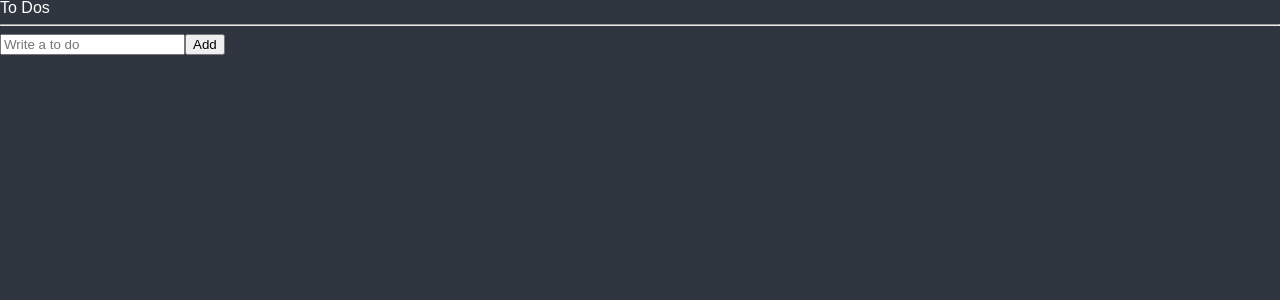
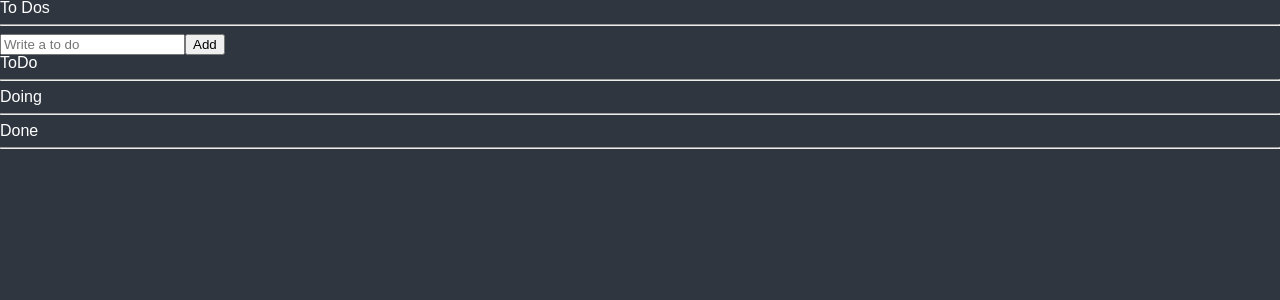
Before and after one commit to unidagit/todoList, a React (Create React App) app: page / in a window 1280 px wide. Shown: the top 300 px of the page. Built offline with nearby package versions, Linux system fonts and the light colour scheme.

Commit message:
selector 추가

```diff
--- a/src/components/ToDoList.tsx
+++ b/src/components/ToDoList.tsx
@@ -1,20 +1,38 @@
 import { useRecoilValue } from "recoil";
-import { toDoState } from "./atoms";
+import { toDoSelector, toDoState } from "./atoms";
 import CreateToDo from "./CreateToDo";
 import ToDo from "./ToDo";
 
 function ToDoList() {
-  const toDos = useRecoilValue(toDoState);
+  // const toDos = useRecoilValue(toDoState);
+  // console.log(toDos);
+  const [toDo, doing, done] = useRecoilValue(toDoSelector);
   return (
     <div>
       <h1>To Dos</h1>
       <hr />
       <CreateToDo />
+      <h2>ToDo</h2>
       <ul>
-        {toDos.map((toDo) => (
+        {toDo.map((toDo) => (
           <ToDo key={toDo.id} {...toDo} />
         ))}
       </ul>
+      <hr />
+      <h2>Doing</h2>
+      <ul>
+        {doing.map((toDo) => (
+          <ToDo key={toDo.id} {...toDo} />
+        ))}
+      </ul>
+      <hr />
+      <h2>Done</h2>
+      <ul>
+        {done.map((toDo) => (
+          <ToDo key={toDo.id} {...toDo} />
+        ))}
+      </ul>
+      <hr />
     </div>
   );
 }
--- a/src/components/atoms.tsx
+++ b/src/components/atoms.tsx
@@ -1,4 +1,4 @@
-import { atom } from "recoil";
+import { atom, selector } from "recoil";
 
 export interface IToDo {
   //toDo가 어떻게 생긴지를 알려줄 인터페이스
@@ -13,3 +13,15 @@
   key: "toDo",
   default: [],
 });
+
+export const toDoSelector = selector({
+  key: "toDoSelector",
+  get: ({ get }) => {
+    const toDos = get(toDoState);
+    return [
+      toDos.filter((toDo) => toDo.category === "TO_DO"),
+      toDos.filter((toDo) => toDo.category === "DOING"),
+      toDos.filter((toDo) => toDo.category === "DONE"),
+    ];
+  },
+});
```
